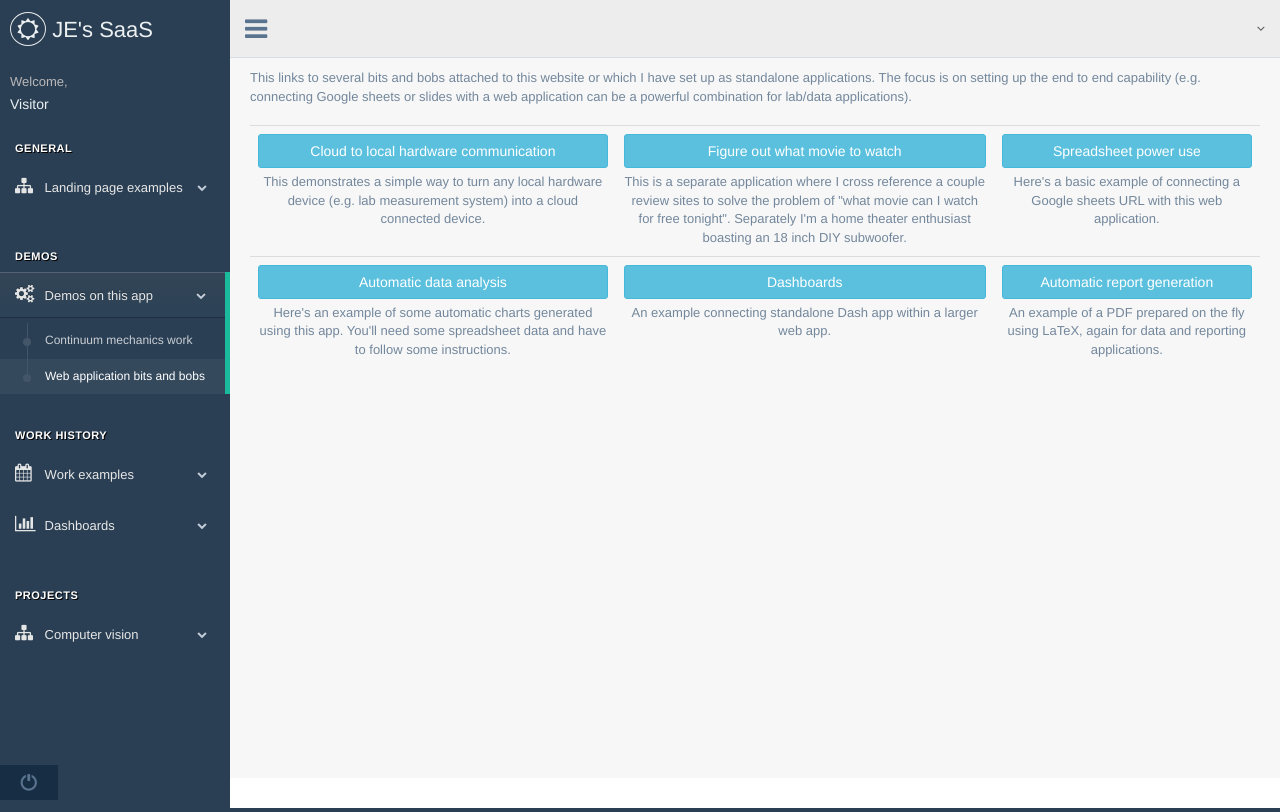
After one commit to jkedmiston/portfolio, a Flask app: page /webapps in a window 1280 px wide. The commit adds this page. Run offline with Flask 3, Linux system fonts and the light colour scheme; parts of the project's set-up code (start-up, migrations or seed data) failed here and were passed over; some libraries are stand-ins or nearby versions.

Commit message:
Split out mechanics work

```diff
--- a/main.py
+++ b/main.py
@@ -115,7 +115,7 @@ def register_context_processors(app):
         urls_info = {
             "main": {
                 "google_scholar": "https://scholar.google.com/citations?user=95tccioAAAAJ&hl=en",
-                "github": "https://github.com/jkedmiston/portfolio",
+                "github": "https://github.com/jkedmiston",
             }
         }
         return {'urls': urls_info}
@@ -135,9 +135,10 @@ def create_app():
 
     app = Flask(__name__, instance_relative_config=False,
                 template_folder="templates", static_folder="static")
-    csp = {'default-src': ['\'self\'', '\'unsafe-inline\'', 'https://cdnjs.cloudflare.com', "cdnjs.cloudflare.com", "'unsafe-eval'", "*.gstatic.com", "*.fontawesome.com", "fonts.googleapis.com", "data:", "storage.googleapis.com"],
-           'font-src': ['\'self\'', 'data', '*', 'https://use.fontawesome.com'],
-           'script-src': ['\'self\'', "'unsafe-eval'", "'unsafe-inline'"],
+    csp = {'default-src': ['\'self\'', '\'unsafe-inline\'', 'https://cdnjs.cloudflare.com', "cdnjs.cloudflare.com", "'unsafe-eval'", "*.gstatic.com", "*.fontawesome.com", "fonts.googleapis.com", "data:", "storage.googleapis.com", "https://www.youtube.com", "https://s.ytimg.com", "https://i.ytimg.com"],
+           'frame-src': ["https://www.youtube.com"],
+           'font-src': ['\'self\'', 'data', 'data:', '*', 'https://use.fontawesome.com'],
+           'script-src': ['\'self\'', "'unsafe-eval'", "'unsafe-inline'", "https://www.youtube.com", "https://i.ytimg.com"],
            'script-src-elem': ['\'self\'', 'https://cdnjs.cloudflare.com', "'unsafe-inline'"],
            'style-src-elem': ['\'self\'', 'https://cdnjs.cloudflare.com', 'https://use.fontawesome.com', 'https://fonts.googleapis.com', "'unsafe-inline'"]}
 
--- a/static/build-gentelella/css/custom.css
+++ b/static/build-gentelella/css/custom.css
@@ -4253,3 +4253,30 @@ table thead .checkbox.radio { margin-top:-7px;margin-top:-21px; }
     background-color: #ffff !important;
 }
 /** /bootstrap-datetimepicker **/
+
+.responsive-iframe {
+    position: relative;
+    padding-bottom: 56.25%; /* 16:9 aspect ratio */
+    height: 0;
+    overflow: hidden;
+}
+
+.responsive-iframe iframe {
+    position: absolute;
+    top: 0;
+    left: 0;
+    width: 100%;
+    height: 100%;
+    border: 0;
+}
+
+
+/* Custom CSS */
+.custom-padding {
+    padding: 20px; /* or any other value */
+}
+
+/* Add this to your custom CSS file */
+.iframe-padding {
+    padding: 55px; /* Adjust the value to your preference */
+}
--- /dev/null
+++ b/templates/index_webapps.html
@@ -0,0 +1,48 @@
+{% extends "layouts/base_site.html" %}
+
+{% block content %}
+<div class="right_col" role="main">
+  This links to several bits and bobs attached to this website or which I have set up as standalone applications. The focus is on setting up the end to end capability (e.g. connecting Google sheets or slides with a web application can be a powerful combination for lab/data applications).
+  <br>
+  <br>
+  <div class="row">
+    <div class="col-xs-12">
+  <table class="table">
+    <tr>
+      <td class="align-middle text-center">
+<a href="{{url_for('pubsub_bp.pubsub_depth_cam')}}" class="btn btn-info btn-block">Cloud to local hardware communication</a>
+      This demonstrates a simple way to turn any local hardware device (e.g. lab measurement system) into a cloud connected device.
+      </td>
+      <td class="align-middle text-center">
+<a href="http://www.movierank.org" target="_blank" class="btn btn-info btn-block">Figure out what movie to watch</a>
+      This is a separate application where I cross reference a couple review sites to solve the problem of "what movie can I watch for free tonight". Separately I'm a home theater enthusiast boasting an 18 inch DIY subwoofer.
+      </td>
+      <td class="align-middle text-center">
+      <a href="{{url_for('reports_bp.present_sheet')}}" class="btn btn-info btn-block">Spreadsheet power use</a>
+      Here's a basic example of connecting a Google sheets URL with this web application.
+      </td>
+    </tr>
+    <tr>
+      <td class="align-middle text-center">
+      <a href="{{url_for('reports_bp.analyze_user_sheet')}}" class="btn btn-info btn-block">Automatic data analysis</a>
+      Here's an example of some automatic charts generated using this app. You'll need some spreadsheet data and have to follow some instructions.
+      </td>
+      <td class="align-middle text-center">
+      <a href="/pk" class="btn btn-info btn-block" target="_blank">Dashboards</a>
+      An example connecting standalone Dash app within a larger web app.
+      </td>
+      <td class="align-middle text-center">
+      <a href="{{url_for('reports_bp.latex_demo')}}" class="btn btn-info btn-block">Automatic report generation</a>
+      An example of a PDF prepared on the fly using LaTeX, again for data and reporting applications.
+      </td>
+    </tr>
+  </table>
+    </div>
+  </div>
+
+  <div class="row">
+  </div>
+  <div class="row">
+  </div>
+</div>
+{% endblock %}
--- a/templates/site_template/footer.html
+++ b/templates/site_template/footer.html
@@ -1,4 +1,4 @@
 <div class="pull-right">
-  <a href="https://colorlib.com/wp/free-bootstrap-admin-dashboard-templates/">Colorlib</a>
+  <a href="https://colorlib.com/wp/free-bootstrap-admin-dashboard-templates/"></a>
 </div>
 <div class="clearfix"></div>
--- a/templates/site_template/sidebar.html
+++ b/templates/site_template/sidebar.html
@@ -24,19 +24,19 @@
     <div class="menu_section">
       <h3>General</h3>
       <ul class="nav side-menu">
-        <li><a><i class="fa fa-sitemap"></i> Landing pages <span class="fa fa-chevron-down"></span></a>
+        <li><a><i class="fa fa-sitemap"></i> Landing page examples <span class="fa fa-chevron-down"></span></a>
 
           <ul class="nav child_menu">
             <li><a href="{{ url_for('main_bp.index') }}" >Portfolio Home </a></li>
-            <li><a href="{{ url_for('main_bp.index_gentelella') }}" >Flask-Gentelella Home </a></li>
+            <li><a href="{{ url_for('main_bp.index_gentelella') }}" >Flask-Gentelella Example </a></li>
 
           </ul>
         </li>
-        <li><a><i class="fa fa-database"></i> Database admin <span class="fa fa-chevron-down"></span></a>
+<!--        <li><a><i class="fa fa-database"></i> Database admin <span class="fa fa-chevron-down"></span></a>
           <ul class="nav child_menu">
             <li><a href='/admin' >Admin panel </a></li>
           </ul>
-        </li>
+        </li>-->
       </ul>
     </div>
     <div class="menu_section">
@@ -44,11 +44,15 @@
       <ul class="nav side-menu">
       <li><a><i class="fa fa-gears"></i> Demos on this app<span class="fa fa-chevron-down"></span></a>
         <ul class="nav child_menu">
-          <li><a href="{{url_for('reports_bp.latex_demo')}}" target="_blank">Generate an example LaTeX report</a></li>
-          <li><a href="{{url_for('reports_bp.present_sheet')}}" target="_blank">Interact with Google sheets</a></li>
-          <li><a href="{{url_for('reports_bp.analyze_user_sheet')}}" target="_blank">Automatic data analysis</a></li>
-          <li><a href="/admin" target="_blank" >Admin panel (Proof of concept)</a></li>
-          <li><a href="/pk" target="_blank">Plotly Dash (Proof of concept)</a></li>
+	  <li><a href="{{url_for('main_bp.mechanics')}}" target="_blank">Continuum mechanics work</a></li>
+	  <li><a href="{{url_for('main_bp.webapps')}}" target="_blank">Web application bits and bobs</a></li>
+          <!--<li><a href="{{url_for('reports_bp.latex_demo')}}" target="_blank">Generate an example LaTeX report</a></li>-->
+
+          <!--<li><a href="{{url_for('reports_bp.present_sheet')}}" target="_blank">Interact with Google sheets</a></li>            -->
+
+	  <!--<li><a href="{{url_for('reports_bp.analyze_user_sheet')}}" target="_blank">Automatic data analysis</a></li>-->
+          <!--<li><a href="/admin" target="_blank" >Admin panel (Proof of concept)</a></li>
+          <li><a href="/pk" target="_blank">Plotly Dash (Proof of concept)</a></li>-->
           </ul>
       </li>
       </ul>
@@ -57,18 +61,18 @@
     <div class="menu_section">
       <h3>Work history</h3>
       <ul class="nav side-menu">
-      <li><a><i class="fa fa-calendar"></i> CV and work examples<span class="fa fa-chevron-down"></span></a>
+      <li><a><i class="fa fa-calendar"></i> Work examples<span class="fa fa-chevron-down"></span></a>
           <ul class="nav child_menu">
-            <li><a href="{{url_for('main_bp.download_cv')}}">Resume</a></li>
+            <!--<li><a href="{{url_for('main_bp.download_cv')}}">Resume</a></li>-->
             <li><a href="{{urls.main.github}}" target="_blank">Github for this app</a></li>
             <li><a href="{{urls.main.google_scholar}}" target="_blank">Google Scholar citations</a></li>
           </ul>
         </li>
-        <li><a><i class="fa fa-table"></i> Publications <span class="fa fa-chevron-down"></span></a>
+      <!--<li><a><i class="fa fa-table"></i> Publications <span class="fa fa-chevron-down"></span></a>
           <ul class="nav child_menu">
             <li><a href="#">Coming soon</a></li>
           </ul>
-        </li>
+        </li> -->
         <li><a><i class="fa fa-bar-chart-o"></i> Dashboards <span class="fa fa-chevron-down"></span></a>
           <ul class="nav child_menu">
             <li><a href="/pk" target="_blank">Plotly Dash Dashboard, embedded in Flask app</a></li>
--- a/views/main_bp.py
+++ b/views/main_bp.py
@@ -15,6 +15,11 @@ main_bp = Blueprint(
 @main_bp.route("/mechanics")
 def mechanics():
     return render_template("index_mechanics.html")
+
+
+@main_bp.route("/webapps")
+def webapps():
+    return render_template("index_webapps.html")
 
 
 @main_bp.route("/index_gentelella")
```
Also changed, not shown: templates/index.html (+2 -16 lines), templates/index_mechanics.html (added, +40 -0 lines).
